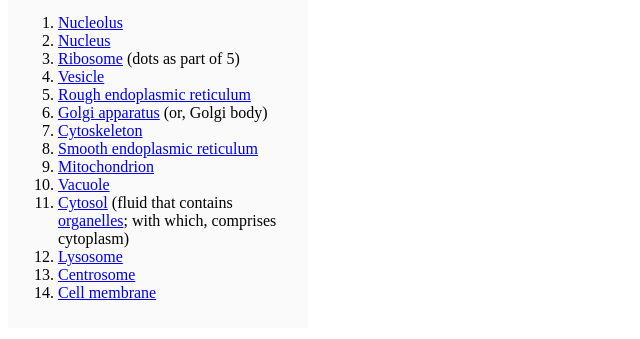
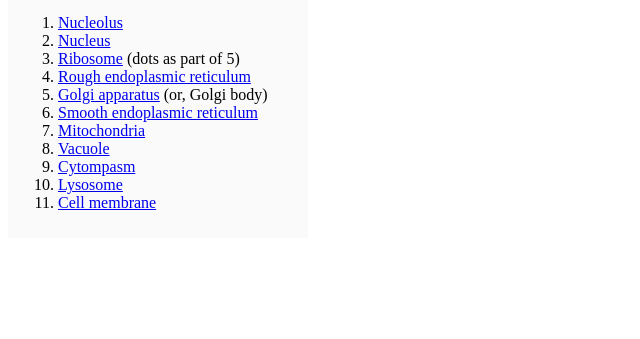
Before and after one commit to trapi2009/Haha, a plain HTML site: page index.html in a window 1280 px wide. Shown: the part 269-608 px from the top of the page, without its empty margins (0-640 px from the left). Drawn offline with Linux system fonts and the light colour scheme.

Commit message:
Update index.html

```diff
--- a/index.html
+++ b/index.html
@@ -3,19 +3,16 @@
   <table class="infobox" style="width:22em;width: 300px; padding: 0; border-collapse:collapse; background:transparent;">
     <tbody><tr><th colspan="2" style="text-align:center;font-size:125%;font-weight:bold;background: rgba(0,0,0,0.1); padding: 5px; width: 290px;"><a href="/wiki/Cell_biology" title="Cell biology"><span style="color:#000;">Cell biology</span></a></th></tr><tr><td colspan="2" style="text-align:center;font-weight:bold; font-size:125%; background-color: #0073CF; color: #FFF;">The <a href="/wiki/Animal_cell" class="mw-redirect" title="Animal cell"><span style="color: #FFF;">animal cell</span></a></td></tr><tr><td colspan="2" style="text-align:center;padding: 0;"><a href="/wiki/File:Animal_Cell.svg" class="image"><img alt="Animal Cell.svg" src="//upload.wikimedia.org/wikipedia/commons/thumb/1/11/Animal_Cell.svg/300px-Animal_Cell.svg.png" decoding="async" srcset="//upload.wikimedia.org/wikipedia/commons/thumb/1/11/Animal_Cell.svg/450px-Animal_Cell.svg.png 1.5x, //upload.wikimedia.org/wikipedia/commons/thumb/1/11/Animal_Cell.svg/600px-Animal_Cell.svg.png 2x" data-file-width="1405" data-file-height="811" width="300" height="173"></a><div style="text-align:left; padding: 10px; background: rgba(0,0,0,0.02);">Components of a typical animal cell:
       <ol><li><a href="/wiki/Nucleolus" title="Nucleolus">Nucleolus</a></li>
-      <li><a href="/wiki/Cell_nucleus" title="Cell nucleus">Nucleus</a></li>
-      <li><a href="/wiki/Ribosome" title="Ribosome">Ribosome</a> (dots as part of 5)</li>
-      <li><a href="/wiki/Vesicle_(biology_and_chemistry)" title="Vesicle (biology and chemistry)">Vesicle</a></li>
-      <li><a href="/wiki/Rough_endoplasmic_reticulum" class="mw-redirect" title="Rough endoplasmic reticulum">Rough endoplasmic reticulum</a></li>
-      <li><a href="/wiki/Golgi_apparatus" title="Golgi apparatus">Golgi apparatus</a> (or, Golgi body)</li>
-      <li><a href="/wiki/Cytoskeleton" title="Cytoskeleton">Cytoskeleton</a></li>
-      <li><a href="/wiki/Smooth_endoplasmic_reticulum" class="mw-redirect" title="Smooth endoplasmic reticulum">Smooth endoplasmic reticulum</a></li>
-      <li><a href="/wiki/Mitochondrion" title="Mitochondrion">Mitochondrion</a></li>
-      <li><a href="/wiki/Vacuole" title="Vacuole">Vacuole</a></li>
-      <li><a href="/wiki/Cytosol" title="Cytosol">Cytosol</a> (fluid that contains <a href="/wiki/Organelle" title="Organelle">organelles</a>; with which, comprises <a class="mw-selflink selflink">cytoplasm</a>)</li>
-      <li><a href="/wiki/Lysosome" title="Lysosome">Lysosome</a></li>
-      <li><a href="/wiki/Centrosome" title="Centrosome">Centrosome</a></li>
-      <li><a href="/wiki/Cell_membrane" title="Cell membrane">Cell membrane</a></li></ol></div>
+      <li><a href="/Haha/wiki/Cell_nucleus" title="Cell nucleus">Nucleus</a></li>
+      <li><a href="/Haha/wiki/Ribosome" title="Ribosome">Ribosome</a> (dots as part of 5)</li>
+      <li><a href="/Haha/wiki/Rough_endoplasmic_reticulum" class="mw-redirect" title="Rough endoplasmic reticulum">Rough endoplasmic reticulum</a></li>
+      <li><a href="/Haha/wiki/Golgi_apparatus" title="Golgi apparatus">Golgi apparatus</a> (or, Golgi body)</li>
+      <li><a href="/Haha/wiki/Smooth_endoplasmic_reticulum" class="mw-redirect" title="Smooth endoplasmic reticulum">Smooth endoplasmic reticulum</a></li>
+      <li><a href="/Haha/wiki/Mitochondria" title="Mitochondrion">Mitochondria</a></li>
+      <li><a href="/Haha/wiki/Vacuole" title="Vacuole">Vacuole</a></li>
+      <li><a href="/Haha/wiki/Cytoplasm" title="Cytosol">Cytompasm</a></li>
+      <li><a href="/Haha/wiki/Lysosome" title="Lysosome">Lysosome</a></li>
+      <li><a href="/Haha/wiki/Cell_membrane" title="Cell membrane">Cell membrane</a></li></ol></div>
     </td></tr></tbody>
   </table>
  </body>
```
